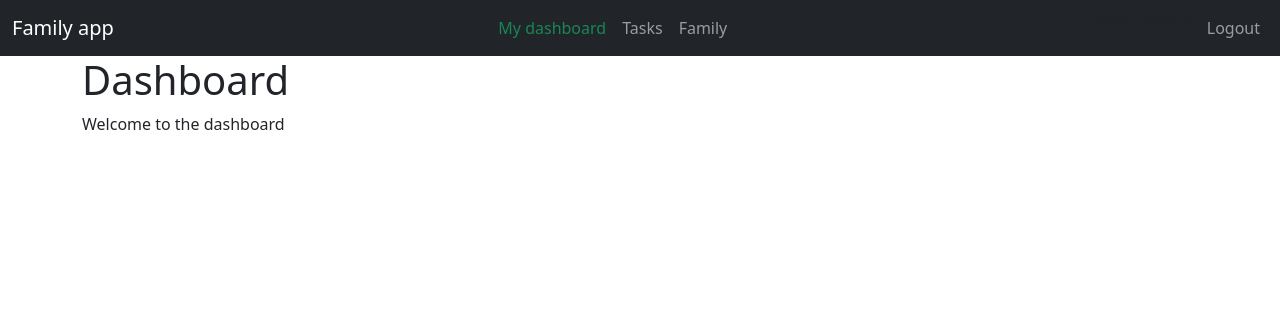
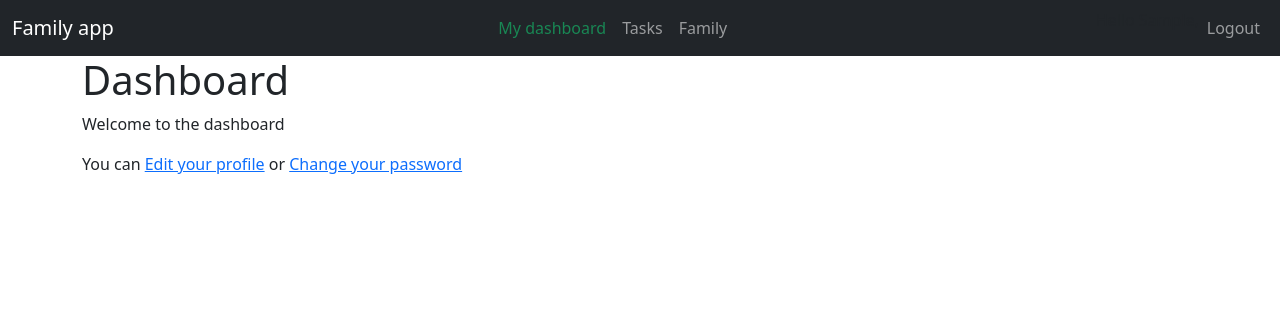
Before and after one commit to KevinDaniel-S/family, a Django app: page /account/dashboard/ in a window 1280 px wide. Shown: the top 316 px of the page. Run offline with Django 3.2, Linux system fonts and the light colour scheme; the visitor is signed in with stand-in values (Sample User, id 1); some libraries are stand-ins or nearby versions.

Commit message:
:sparkles: Add edit profile and change password links to dashboard

```diff
--- a/account/templates/account/dashboard.html
+++ b/account/templates/account/dashboard.html
@@ -5,4 +5,7 @@
 {% block content %}
   <h1>Dashboard</h1>
   <p>Welcome to the dashboard</p>
+
+  <p>You can <a href="{% url "edit" %}">Edit your profile</a> or
+  <a href="{% url "password_change" %}">Change your password</a></p>
 {% endblock %}
```
